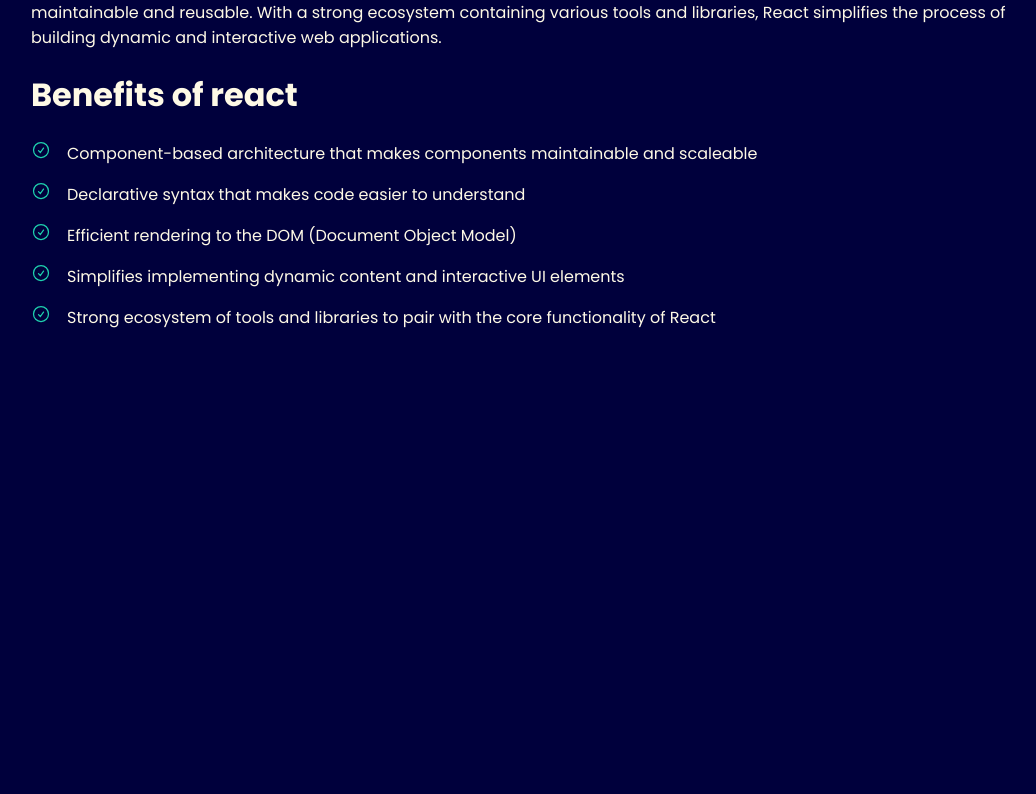
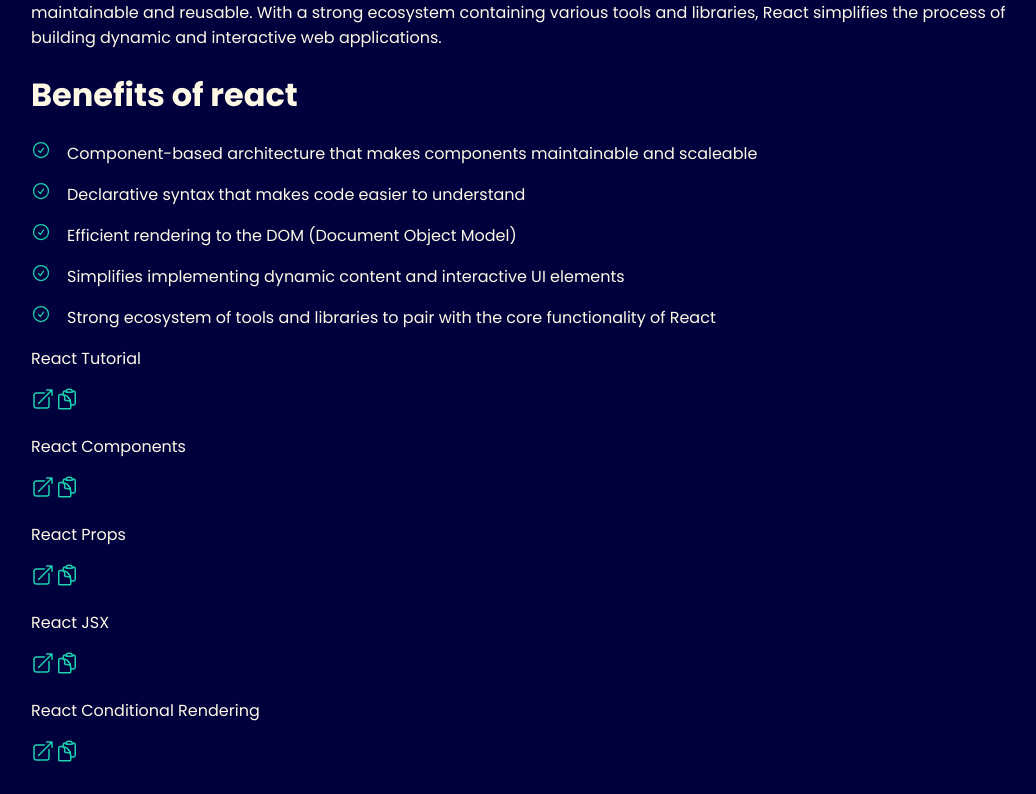
Before and after one commit to zack6yuan/atlas-react-and-jsx, a React (Vite) app: page / in a window 1280 px wide. Shown: the part 255-1049 px from the top of the page, without its empty margins (109-1145 px from the left). Before the commit the page ends 800 px from the top, so only its background shows below. Built offline with nearby package versions, Linux system fonts and the light colour scheme.

Commit message:
updating the helpful resources component.

```diff
--- a/src/App.jsx
+++ b/src/App.jsx
@@ -1,6 +1,7 @@
 import Greeting from "./components/Greeting";
 import Header from "./components/Header";
 import Section from "./components/Section";
+import HelpfulResource from "./components/HelpfulResource";
 
 // Render the App component to the root element
 function App() {
@@ -8,6 +9,7 @@
     <div className="app">
         <Header />
         <Section />
+        <HelpfulResource />
     </div>
   )
 }
--- /dev/null
+++ b/src/components/HelpfulResource.jsx
@@ -0,0 +1,58 @@
+import React from "react";
+import open from "../assets/open.svg";
+import copy from "../assets/copy.svg";
+
+// Add the title prop "Helpful resources"
+// Need to copy when copy icon is triggered
+function HelpfulResource({ link, label }) {
+    return (
+        <div>
+            <div className="component-one">
+                <p>React Tutorial</p>
+                <a href="https://www.w3schools.com/react/default.asp">
+                    <img src={open} alt="open-icon" />
+                </a>
+                <a href="">
+                    <img src={copy} alt="copy-icon" />
+                </a>
+            </div>
+            <div className="component-two">
+                <p>React Components</p>
+                <a href="https://www.w3schools.com/react/react_components.asp">
+                    <img src={open} alt="open-icon" />
+                </a>
+                <a href="">
+                    <img src={copy} alt="copy-icon" />
+                </a>
+            </div>
+            <div className="component-three">
+                <p>React Props</p>
+                    <a href="https://www.w3schools.com/react/react_props.asp">
+                        <img src={open} alt="open-icon" />
+                    </a>
+                    <a href="">
+                        <img src={copy} alt="copy-icon" />
+                    </a>
+            </div>
+            <div className="component-four">
+                <p>React JSX</p>
+                    <a href="https://www.w3schools.com/react/react_jsx.asp">
+                        <img src={open} alt="open-icon" />
+                    </a>
+                    <a href="">
+                        <img src={copy} alt="copy-icon" />
+                    </a>
+            </div>
+            <div className="component-five">
+                <p>React Conditional Rendering</p>
+                    <a href="https://www.w3schools.com/react/react_conditional_rendering.asp">
+                        <img src={open} alt="open-icon" />
+                    </a>
+                    <a href="">
+                        <img src={copy} alt="copy-icon" />
+                    </a>
+            </div>
+        </div>
+    );
+}
+export default HelpfulResource;
```
Also changed, not shown: src/components/CopyLink.jsx (added, +10 -0 lines), src/components/OpenLink.jsx (added, +11 -0 lines).
